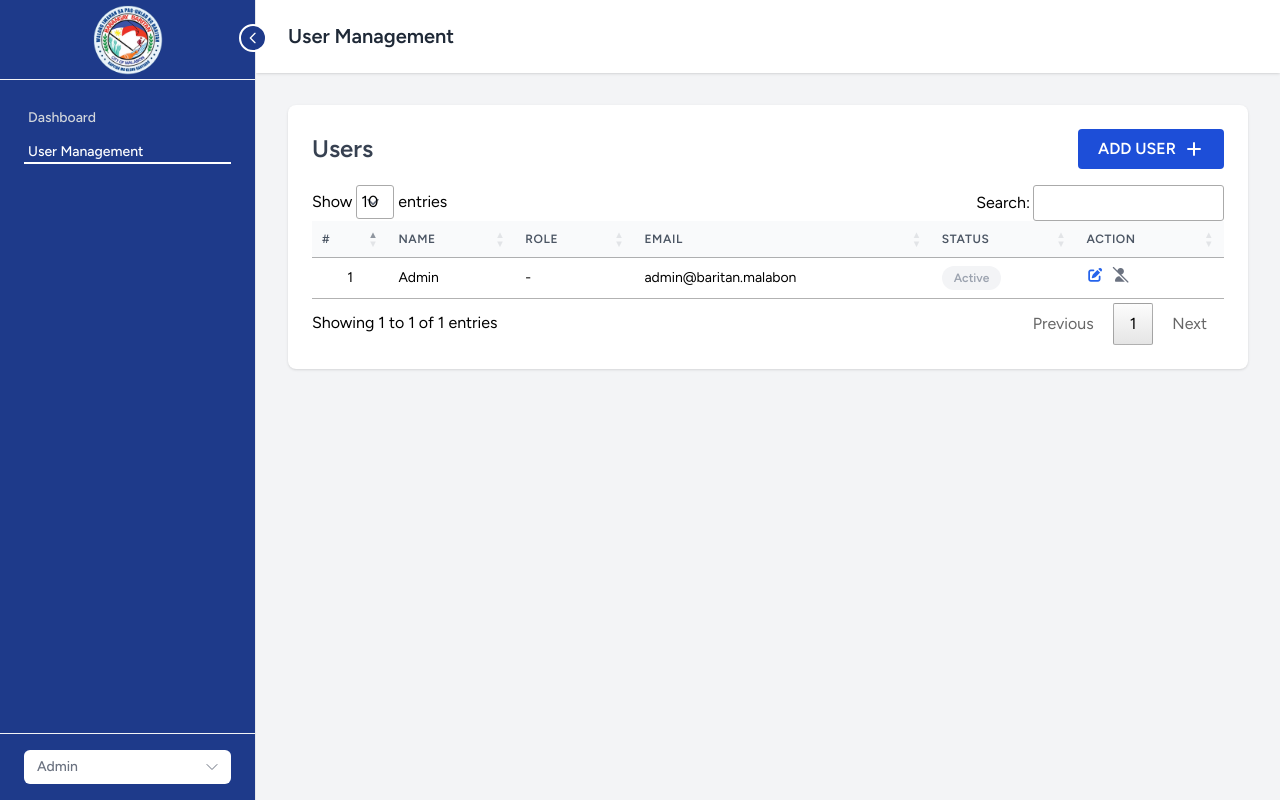
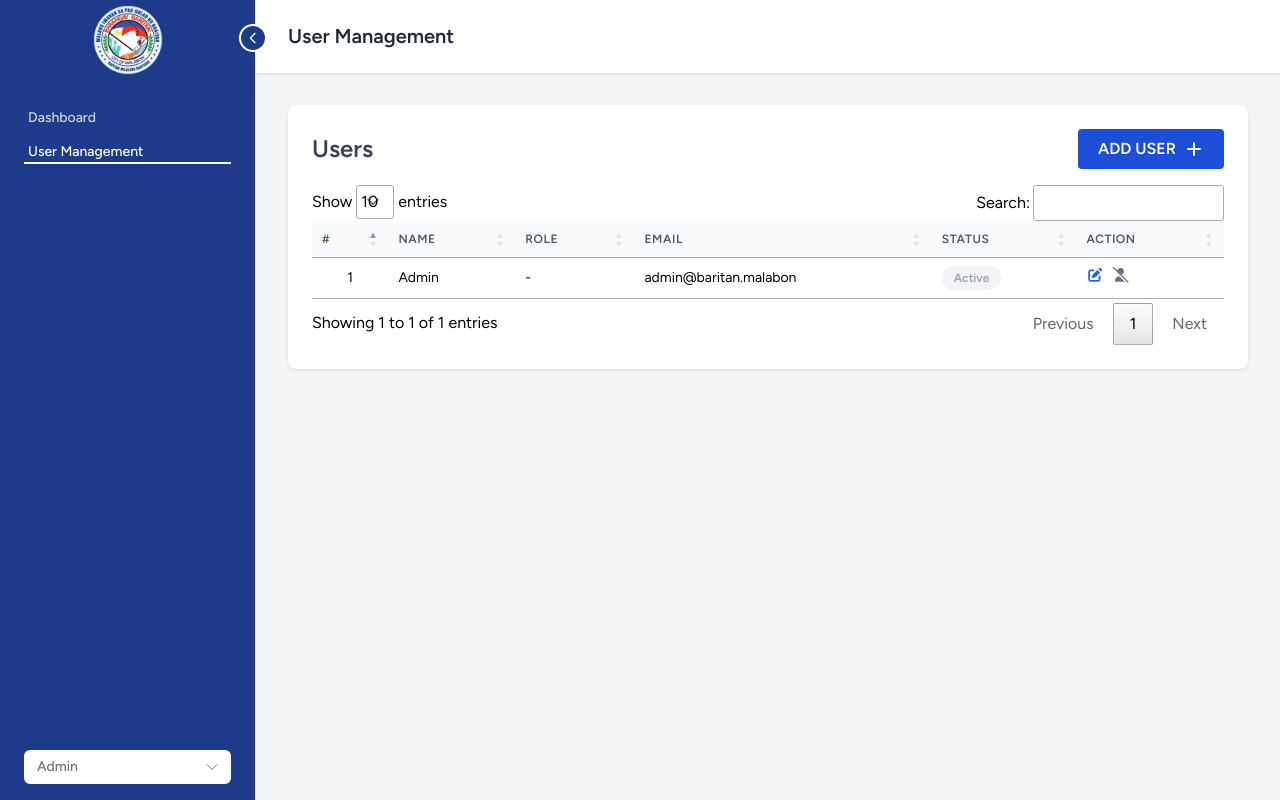
Before and after one commit to Djentleo/bsit4edeploy, a Laravel app: page /users in a window 1280 px wide. Run offline with Laravel 12, Linux system fonts and the light colour scheme; a user stored in the database is signed in; data comes from the database, SQL or seed files in the repository; style sheets or scripts are compiled from the project's sources; some libraries are stand-ins or nearby versions.

Commit message:
removed border

```diff
--- a/resources/views/navigation-menu.blade.php
+++ b/resources/views/navigation-menu.blade.php
@@ -13,7 +13,7 @@
     </div>
 
     <!-- Logo -->
-    <div class="h-20 flex items-center justify-center border-b border-gray-100">
+    <div class="h-20 flex items-center justify-center">
         <a href="{{ route('dashboard') }}">
             <x-application-mark :class="collapsed ? 'h-6 w-auto' : 'h-9 w-auto'" class="block transition-all duration-300" />
         </a>
@@ -89,7 +89,7 @@
         @endif
     </div>
     <!-- Settings Dropdown at bottom -->
-    <div class="px-6 py-4 border-t border-gray-100 mt-auto" x-data="{ dropdownOpen: false }" class="relative" x-show="!collapsed" x-transition>
+    <div class="px-6 py-4  mt-auto" x-data="{ dropdownOpen: false }" class="relative" x-show="!collapsed" x-transition>
         <div class="relative">
             <button @click="dropdownOpen = !dropdownOpen" class="w-full inline-flex items-center px-3 py-2 border border-transparent text-sm leading-4 font-medium rounded-md text-gray-500 bg-white hover:text-gray-700 focus:outline-none focus:bg-gray-50 active:bg-gray-50 transition ease-in-out duration-150">
                 @if (Laravel\Jetstream\Jetstream::managesProfilePhotos())
```
